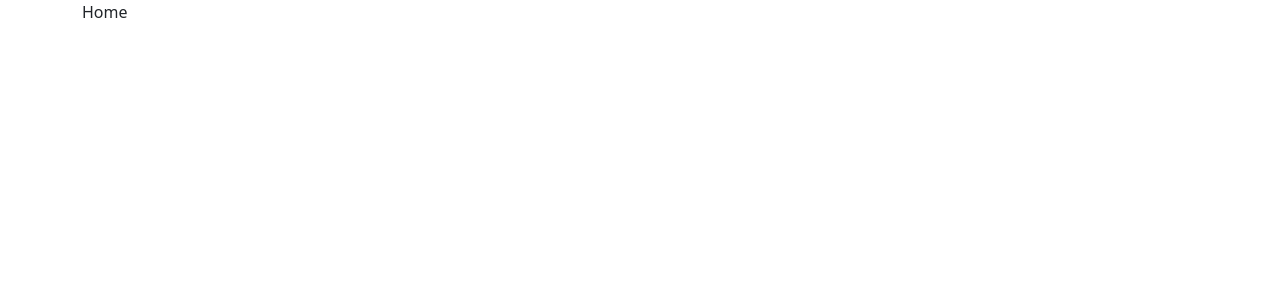
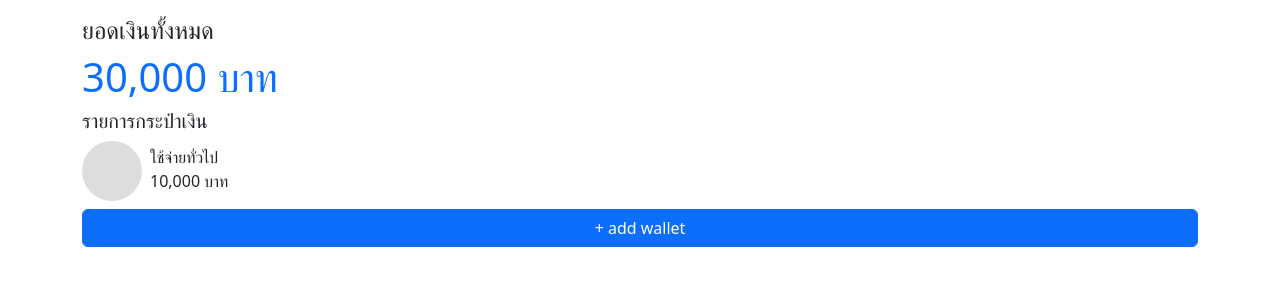
Before and after one commit to Friske2/web-my-wallet, a React (Create React App) app: page / in a window 1280 px wide. Shown: the top 300 px of the page. Built offline with nearby package versions, Linux system fonts and the light colour scheme.

Commit message:
init home page

```diff
--- a/src/assets/css/index.css
+++ b/src/assets/css/index.css
@@ -1,13 +1,12 @@
-body {
-  margin: 0;
-  font-family: -apple-system, BlinkMacSystemFont, 'Segoe UI', 'Roboto', 'Oxygen',
-    'Ubuntu', 'Cantarell', 'Fira Sans', 'Droid Sans', 'Helvetica Neue',
-    sans-serif;
-  -webkit-font-smoothing: antialiased;
-  -moz-osx-font-smoothing: grayscale;
+.layout-container {
+  height: calc(100vh - 2rem);
+  margin-top: 1rem;
+  margin-bottom: 1rem;
 }
 
-code {
-  font-family: source-code-pro, Menlo, Monaco, Consolas, 'Courier New',
-    monospace;
+.circle {
+  width: 60px;
+  height: 60px;
+  border-radius: 50%;
+  background-color: #ddd;
 }
--- /dev/null
+++ b/src/components/circle.tsx
@@ -0,0 +1,9 @@
+import React from "react";
+
+function Circle() {
+  return (
+    <div className='circle'></div>
+  );
+}
+
+export default Circle;
--- a/src/index.tsx
+++ b/src/index.tsx
@@ -1,5 +1,6 @@
 import React from 'react';
 import ReactDOM from 'react-dom/client';
+import './assets/css/index.css';
 import 'bootstrap/dist/css/bootstrap.css';
 import App from './App';
 import reportWebVitals from './reportWebVitals';
--- a/src/layout/main.tsx
+++ b/src/layout/main.tsx
@@ -2,7 +2,7 @@ import React from 'react';
 
 function MainLayout({ children }: { children: React.ReactNode }) {
   return (
-    <div className='container'>
+    <div className='container layout-container'>
       { children }
     </div>
   );
--- a/src/views/Home.tsx
+++ b/src/views/Home.tsx
@@ -1,9 +1,27 @@
 import React from 'react';
-
+import Circle from '../components/circle';
 function PageHome() {
   return (
     <div>
-      Home
+      <div>
+        <h4>ยอดเงินทั้งหมด</h4>
+      </div>
+      <div>
+        <h1 className='text-primary'>30,000 บาท</h1>
+      </div>
+      <h5>
+        รายการกระป๋าเงิน
+      </h5>
+      <div className='d-flex'>
+        <Circle />
+        <div className='my-1 mx-2'>
+          <div className='title'>ใช้จ่ายทั่วไป</div>
+          <div className='sub-title'>10,000 บาท</div>
+        </div>
+      </div>
+      <div className="d-grid gap-2 my-2">
+        <button className='btn btn-primary'>+ add wallet</button>
+      </div>
     </div>
   );
 }
```
